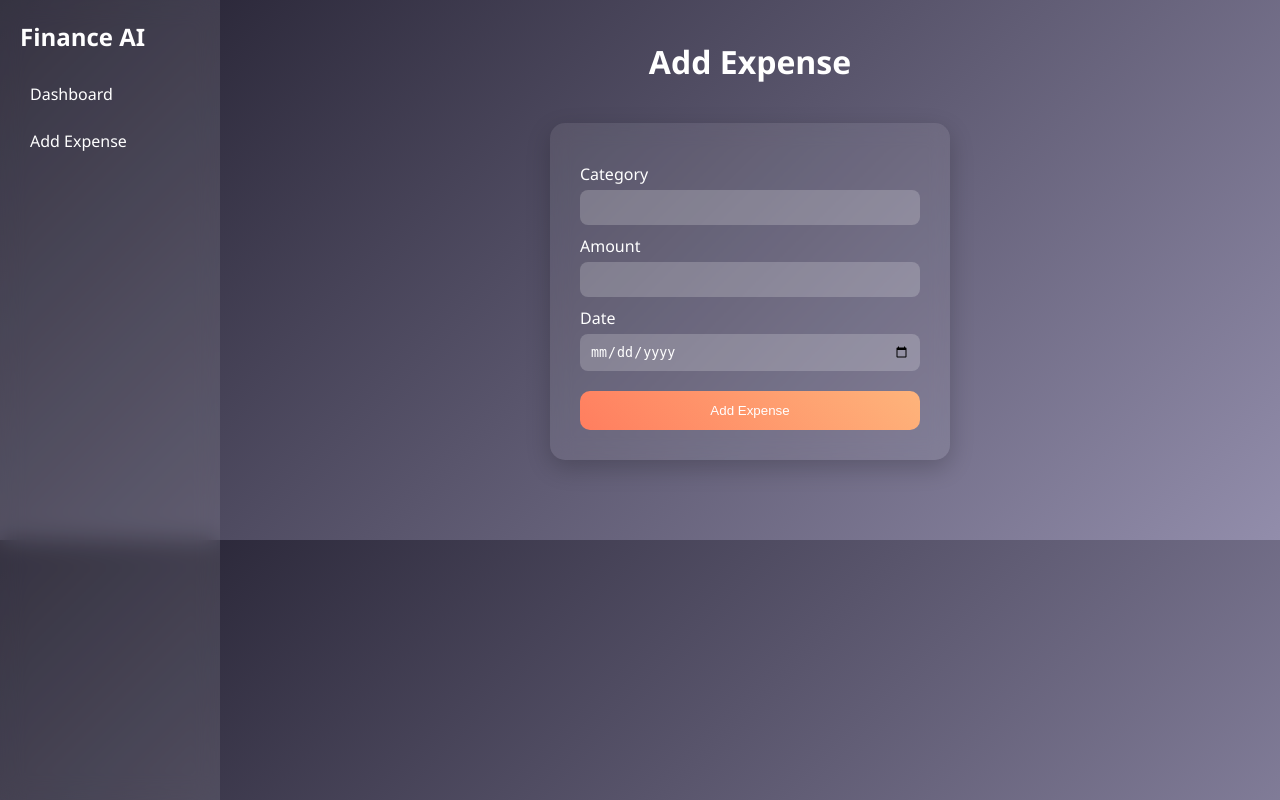
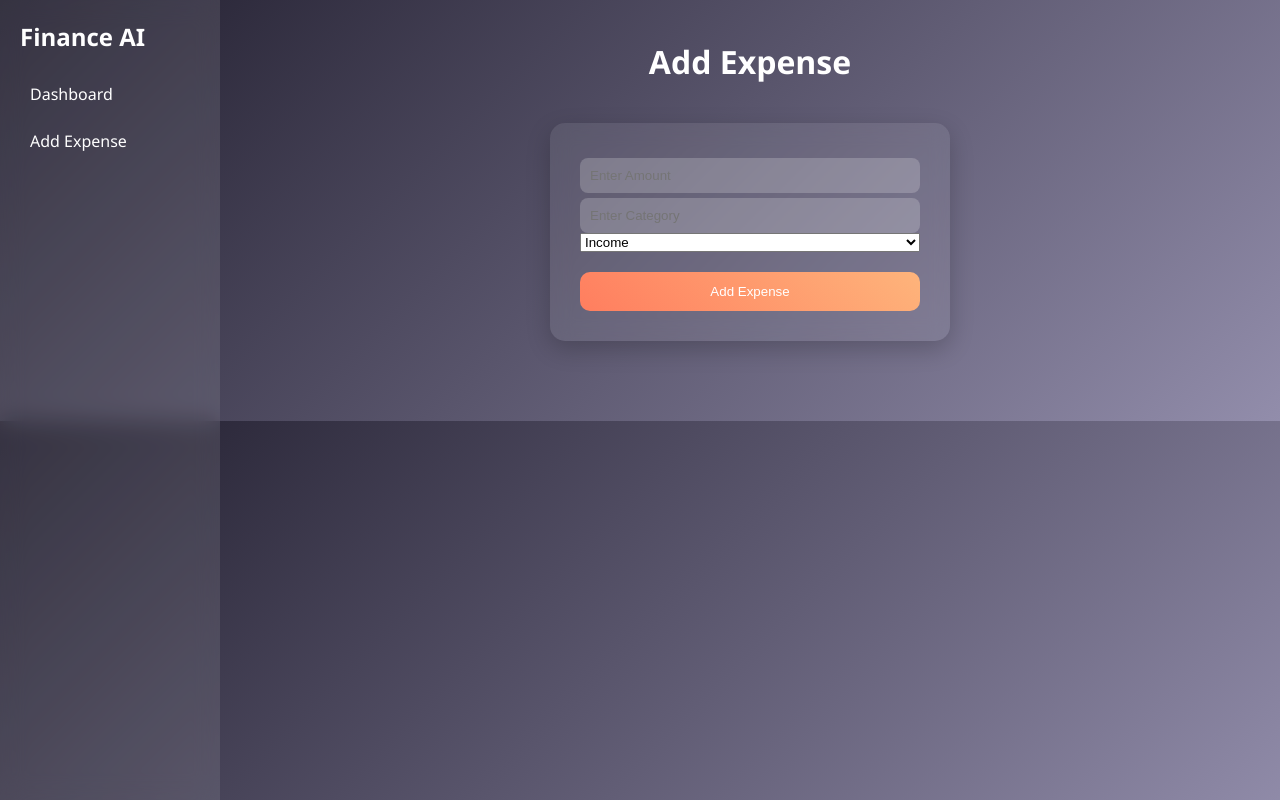
Before and after one commit to jashwanth1818/finance-ai-app, a Flask app: page /add in a window 1280 px wide. Run offline with Flask 3, Linux system fonts and the light colour scheme.

Commit message:
fixed form field names

```diff
--- a/templates/add_expense.html
+++ b/templates/add_expense.html
@@ -21,16 +21,16 @@
 
 <form method="POST">
 
-<label>Category</label>
-<input type="text" name="category" required>
+    <input type="number" name="amount" placeholder="Enter Amount" required>
 
-<label>Amount</label>
-<input type="number" name="amount" required>
+    <input type="text" name="category" placeholder="Enter Category" required>
 
-<label>Date</label>
-<input type="date" name="date" required>
+    <select name="type" required>
+        <option value="income">Income</option>
+        <option value="expense">Expense</option>
+    </select>
 
-<button type="submit">Add Expense</button>
+    <button type="submit">Add Expense</button>
 
 </form>
 
```
